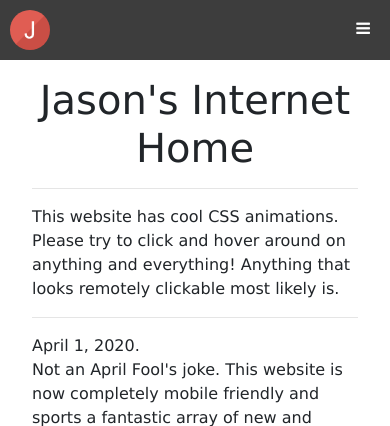
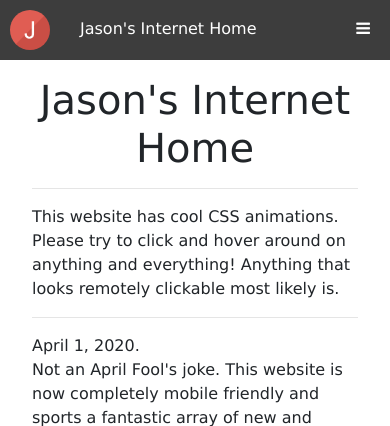
Before and after one commit to jasozh/jasozh.github.io, a PHP site: page / in a window 390 px wide. Shown: the top 426 px of the page. Run offline with PHP 8.4, Linux system fonts and the light colour scheme.

Commit message:
Add logo text on nav bar for mobile view

```diff
--- a/css/style.css
+++ b/css/style.css
@@ -86,7 +86,7 @@ footer {
 /* For non-phone screens */
 @media screen and (min-width: 40em) {
 	/* Hiding the nav bar menu */
-	li#nav-menu {
+	li.nav-menu {
 		display: none;
 	}
 
@@ -128,7 +128,7 @@ ul.nav {
 	z-index: 10; /* IMPORTANT! Keeps the navbar stacked on top of other elements */
 }
 
-li.nav, li#nav-logo, li#nav-menu {
+li.nav, li#nav-logo, li.nav-menu {
 	float: left;
 }
 
@@ -136,7 +136,7 @@ li#nav-logo {
 	padding: 10px;
 }
 
-li.nav a, li#nav-menu a {
+li.nav a, li.nav-menu a {
 	color: white;
 	padding: 17px 20px 17px;
 	text-decoration: none;
--- a/index.html
+++ b/index.html
@@ -58,7 +58,8 @@
 		<ul class="nav">
 			<div class="nav-border">
 				<li id="nav-logo"><img src="img/best-avatar.png" alt="Logo" id="logo" height="40"></li>
-				<li id="nav-menu" style="float: right;"><a id="nav-link-menu" href="javascript:void(0);" onclick="show()"
+				<li class="nav-menu"><a href="">Jason's Internet Home</a></li>
+				<li class="nav-menu" style="float: right;"><a id="nav-link-menu" href="javascript:void(0);" onclick="show()"
 						class="icon"><i class="fa fa-bars"></i></a></li>
 				<li class="nav"><a href="home-redirect.html">Home</a></li>
 				<li class="nav"><a href="about.html">About</a></li>
```
